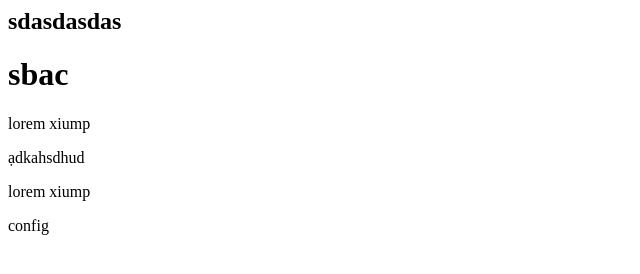
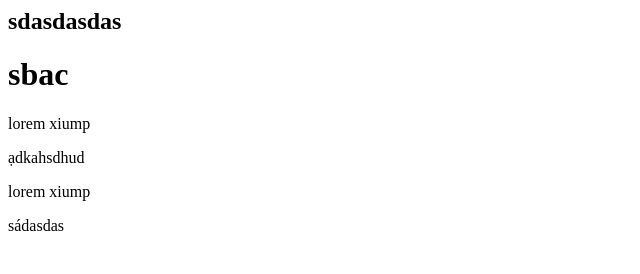
Before and after one commit to kenturo/freelancer, a plain HTML site: page index.html in a window 1280 px wide. Shown: the full height of the page, 0-640 px from the left. Drawn offline with Linux system fonts and the light colour scheme.

Commit message:
aaaaaaaaaaaa

```diff
--- a/index.html
+++ b/index.html
@@ -8,7 +8,6 @@
 		<p> lorem xiump </p>
 		ạdkahsdhud
 		<p> lorem xiump </p>
-
-		<a>config</a>
+		sádasdas
 	</body>
 </html>
```
